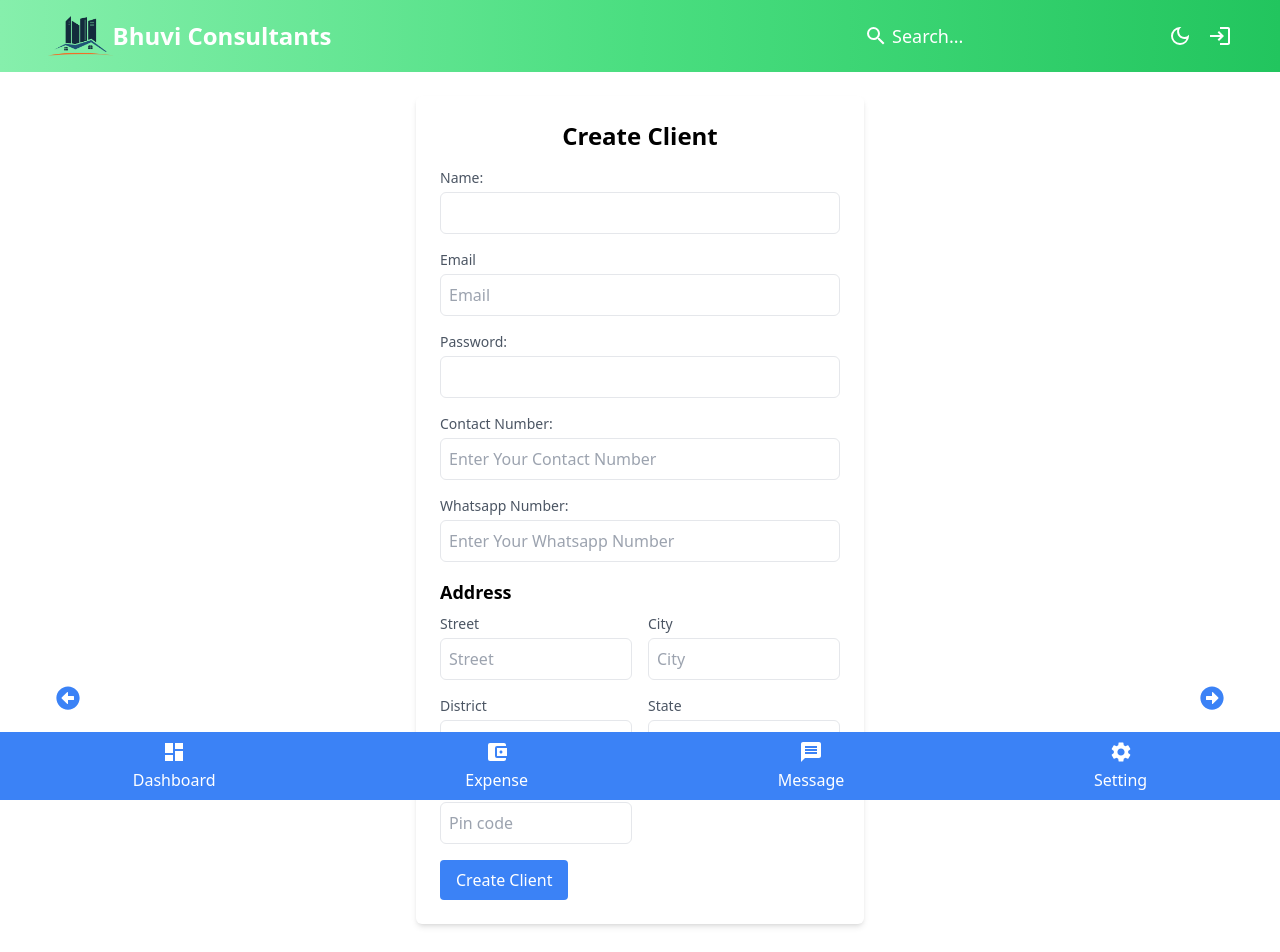
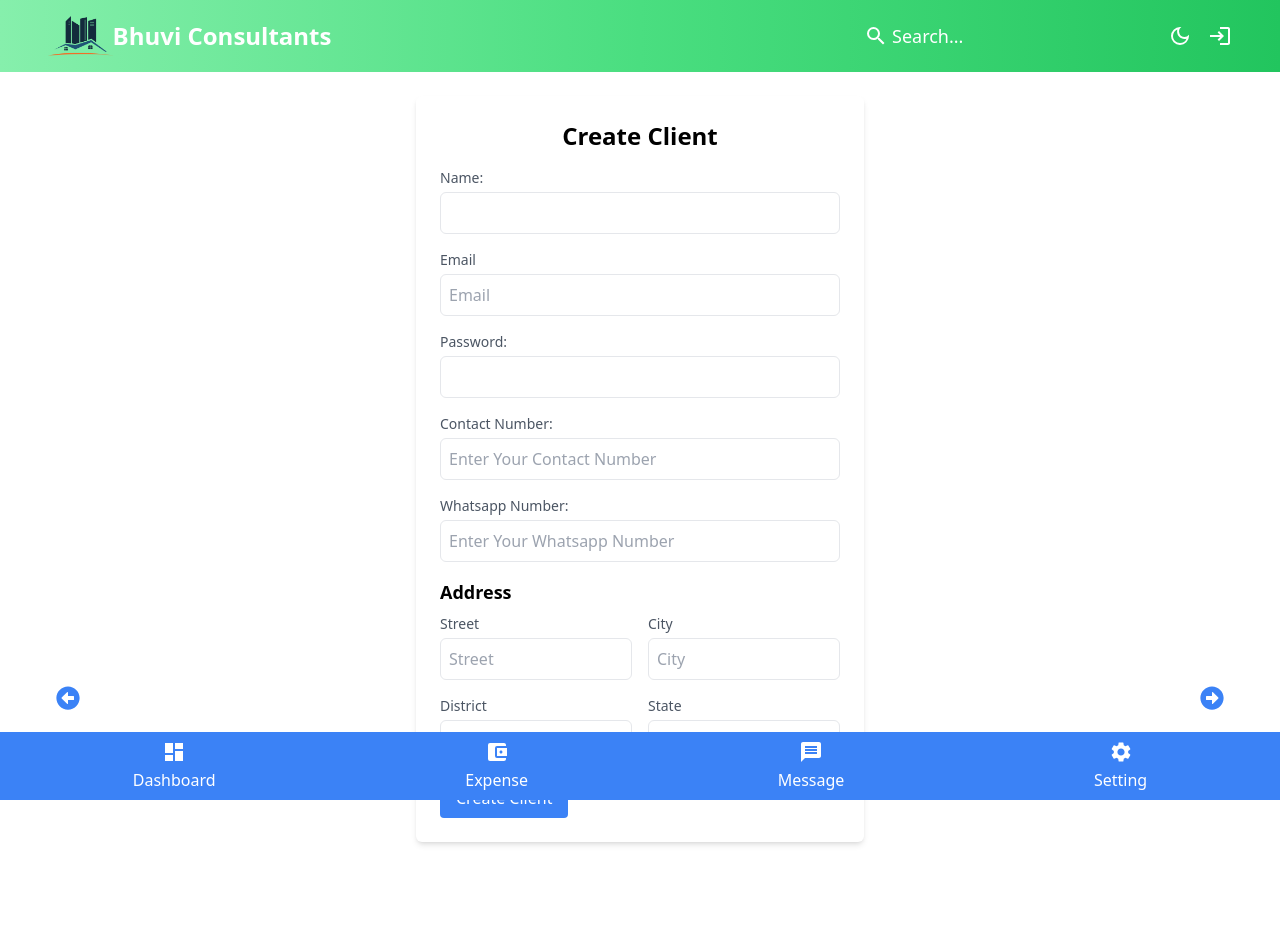
Before and after one commit to rshubham-dev/Bhuvi-Manager, a React (Create React App) app: page /edit-client in a window 1280 px wide. Shown: the top 952 px of the page. Built offline with nearby package versions, Linux system fonts and the light colour scheme.

Commit message:
client update 1

```diff
--- a/src/components/CreateClient.js
+++ b/src/components/CreateClient.js
@@ -17,7 +17,6 @@ const CreateClient = () => {
       city: "",
       district: "",
       state: "",
-      pincode: "",
     },
   });
 
@@ -179,18 +178,6 @@ const CreateClient = () => {
                 className="mt-1 p-2 w-full border rounded-md focus:outline-none focus:border-blue-500"
               />
             </div>
-            <div>
-              <label htmlFor="pincode" className="block text-sm font-medium text-gray-600">
-                Pincode
-              </label>
-              <input
-                type="number"
-                id="pincode"
-                name="pincode"
-                placeholder="Pin code"
-                className="mt-1 p-2 w-full border rounded-md focus:outline-none focus:border-blue-500"
-              />
-            </div>
           </div>
         </div>
 
```
